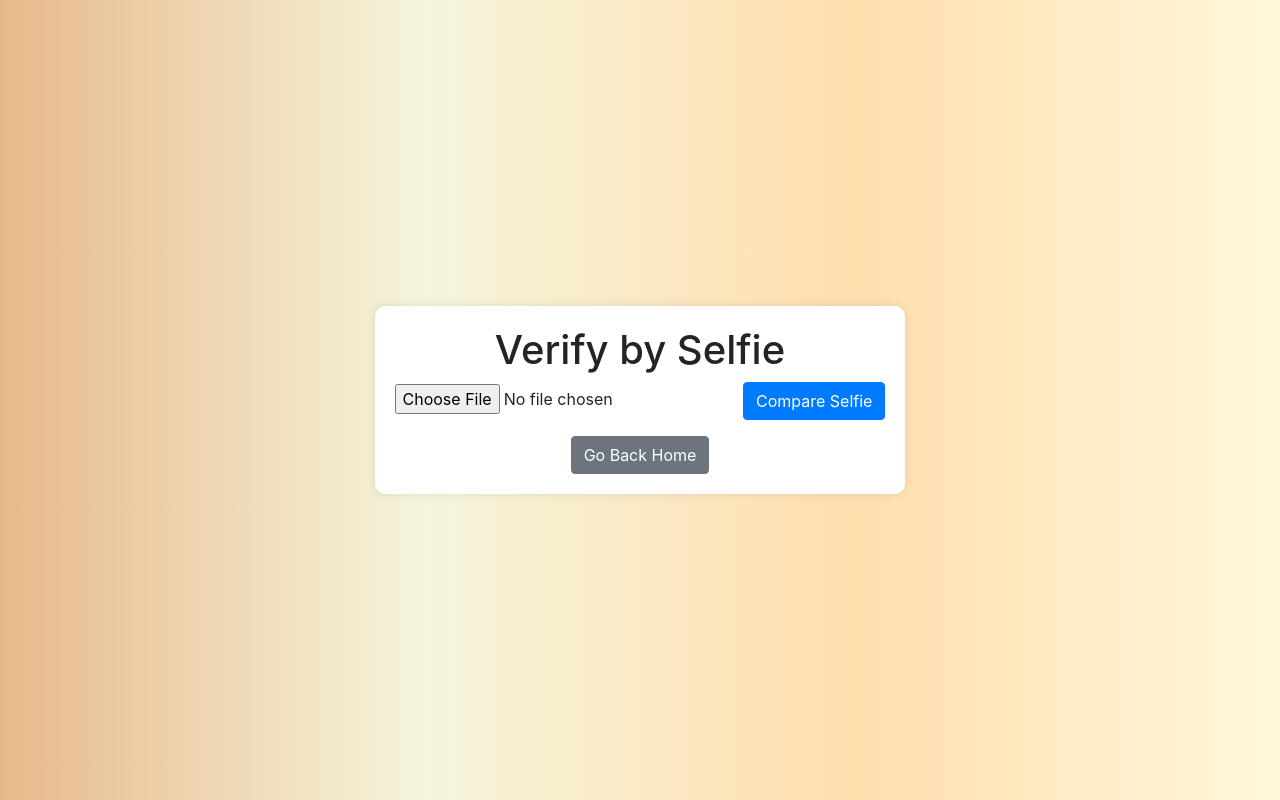
After one commit to yasmine-mt/IDSafeVerify, a Flask app: template templates/verify_selfie.html in a window 1280 px wide. The commit adds this page. Run offline with Flask 2, Linux system fonts and the light colour scheme; the template is opened without the code that fills it, so the values that code supplies are empty; some libraries are stand-ins or nearby versions.

Commit message:
add requirements

```diff
--- a/app.py
+++ b/app.py
@@ -8,7 +8,7 @@
 
 
 from werkzeug.utils import secure_filename
-from flask import Flask, render_template, request
+from flask import Flask, render_template, request,redirect,url_for
 import os
 from readmrz import MrzDetector, MrzReader
 from datetime import datetime
@@ -285,20 +285,24 @@ def compare_selfie():
             face_file_path = os.path.join(app.config['UPLOAD_FOLDER'], face_filename)
             if not os.path.exists(face_file_path):
                 return render_template('comparison_result.html', error="Error: Face image not found.")
+
             selfie_image = face_recognition.load_image_file(selfie_path)
             selfie_encodings = face_recognition.face_encodings(selfie_image)
             if len(selfie_encodings) == 0:
                 return render_template('comparison_result.html', error="Error: No faces detected in the selfie.")
             selfie_encoding = selfie_encodings[0]
+
             face_image = face_recognition.load_image_file(face_file_path)
             face_encodings = face_recognition.face_encodings(face_image)
             if len(face_encodings) == 0:
                 return render_template('comparison_result.html', error="Error: No faces detected in the ID photo.")
             face_encoding = face_encodings[0]
+
             distance = np.linalg.norm(selfie_encoding - face_encoding)
             similarity_score = 1 - distance
             similarity_threshold = 0.6
             comparison_result = distance < similarity_threshold
+
             selfie.close()
             os.remove(selfie_path)
             return render_template('comparison_result.html', face_filename=face_filename,
@@ -309,9 +313,21 @@ def compare_selfie():
 
     return render_template('comparison_result.html', error="Error: Something went wrong.")
 
-@app.route('/liveness_detection', methods=['GET'])
+@app.route('/verify_selfie')
+def verify_selfie():
+    face_filename = request.args.get('face_filename')
+    if not face_filename:
+        return redirect(url_for('profile', error="Face filename not provided."))
+    return render_template('verify_selfie.html', face_filename=face_filename)
+
+
+@app.route('/liveness_detection')
 def liveness_detection():
+    """
+    Renders the page for liveness detection.
+    """
     return render_template('liveness_detection.html')
+
 
 if __name__ == '__main__':
     app.run(debug=True)
--- /dev/null
+++ b/templates/verify_selfie.html
@@ -0,0 +1,37 @@
+<!DOCTYPE html>
+<html lang="en">
+<head>
+    <meta charset="UTF-8">
+    <meta name="viewport" content="width=device-width, initial-scale=1.0">
+    <title>Verify by Selfie</title>
+    <link href="https://stackpath.bootstrapcdn.com/bootstrap/4.5.2/css/bootstrap.min.css" rel="stylesheet">
+    <style>
+        body {
+            display: flex;
+            justify-content: center;
+            align-items: center;
+            min-height: 100vh;
+            background: linear-gradient(to right, #E7B98A, #F5F5DC, #FFDEAD, #FFF8DC);
+        }
+
+        .content {
+            padding: 20px;
+            background-color: #fff;
+            text-align: center;
+            border-radius: 10px;
+            box-shadow: 0 0 10px rgba(0, 0, 0, 0.1);
+        }
+    </style>
+</head>
+<body>
+    <div class="content">
+        <h1>Verify by Selfie</h1>
+        <form action="/compare_selfie" method="post" enctype="multipart/form-data">
+            <input type="file" name="selfie" accept="image/*" required>
+            <input type="hidden" name="face_filename" value="{{ face_filename }}">
+            <input type="submit" value="Compare Selfie" class="btn btn-primary">
+        </form>
+        <a href="/" class="btn btn-secondary mt-3">Go Back Home</a>
+    </div>
+</body>
+</html>
```
Also changed, not shown: requirements.txt (added, +8 -0 lines), templates/profile.html (+18 -16 lines).
